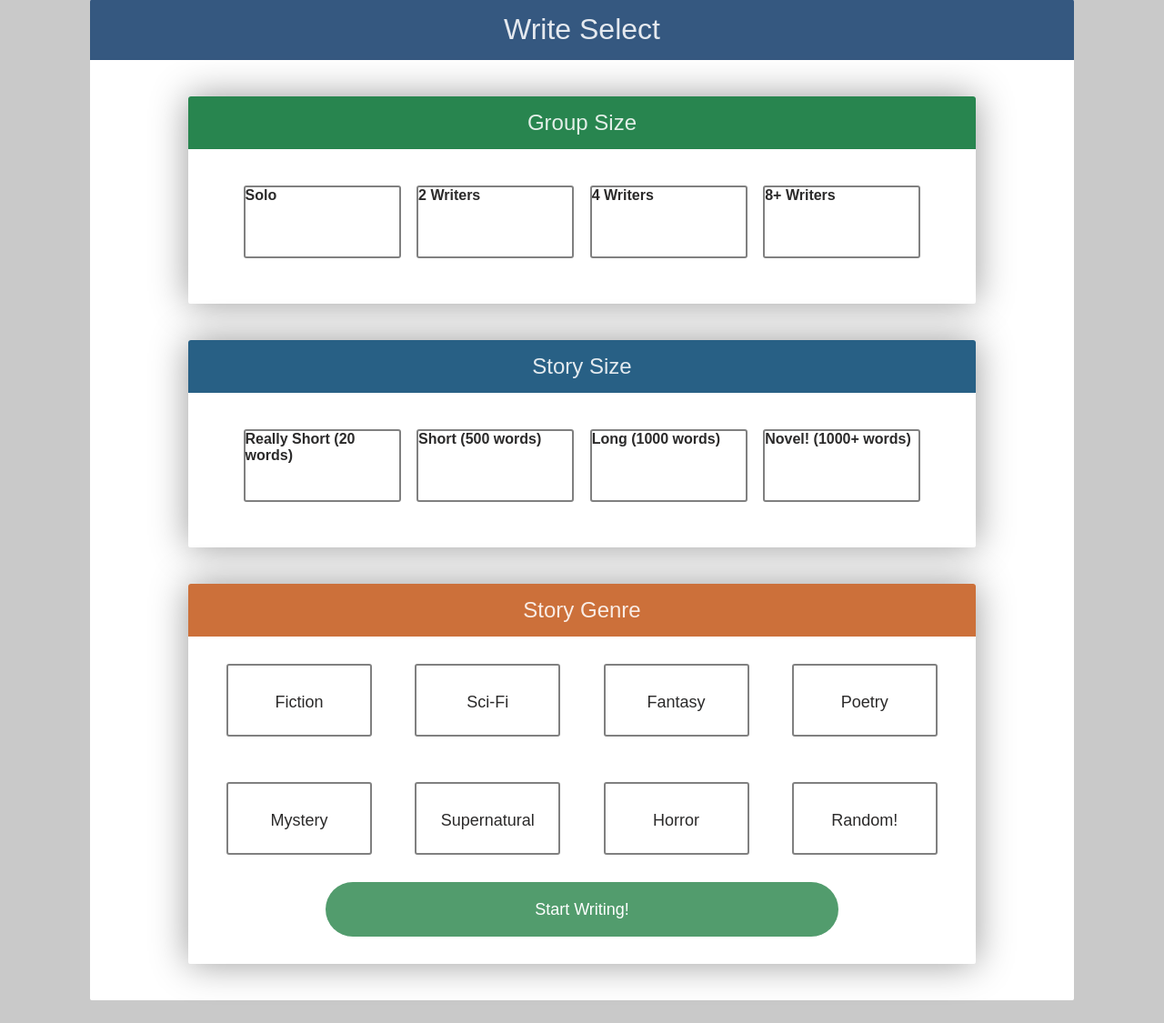
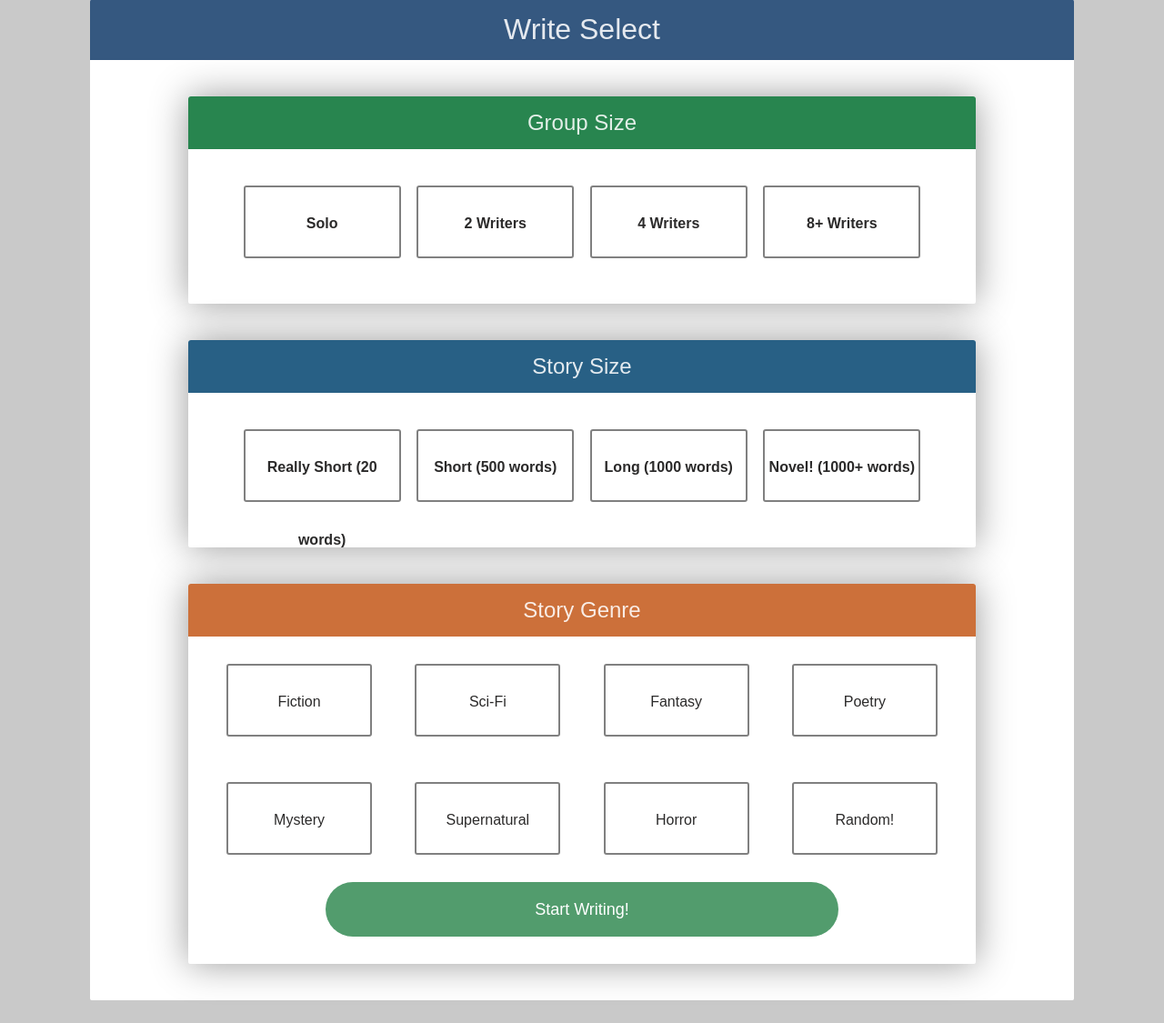
Before and after one commit to JeffKnowlesJr/Stories_to_share, a Django app: page /write in a window 1280 px wide. Shown: the part 126-1251 px from the top of the page at 91% size. Run offline with Django 3.2, Linux system fonts and the light colour scheme; parts of the project's set-up code (start-up, migrations or seed data) failed here and were passed over.

Commit message:
completed write prompt

```diff
--- a/apps/our_stories/static/our_stories/css/write_picker.css
+++ b/apps/our_stories/static/our_stories/css/write_picker.css
@@ -161,12 +161,13 @@ body{
     border-radius: 10px;
     border: 2px solid grey;
     border-radius: 3px;
-    padding-bottom: 40px;
+    text-align: center;
+    line-height: 80px;
 }
 
 .genre_box:hover{
-    background-color: rgb(132, 157, 190);
-    border: 2px solid rgb(132, 157, 190);
+  background-color: rgb(200, 210, 255);
+  border: 2px solid white;
 }
 
 .genre_box h2{
@@ -185,7 +186,9 @@ body{
     font-size: 16px;
     margin:15px 1%;
     font-weight: 600;
-    transition: .5s;
+    transition: .3s;
+    text-align: center;
+    line-height: 80px;
 }
 
 .button:hover{
@@ -199,6 +202,7 @@ body{
 }
 
 .test:checked + label {
+  color: white;
   background-color: rgb(132, 157, 190);
   border: 2px solid white;
 }
--- a/apps/our_stories/templates/our_stories/write_picker.html
+++ b/apps/our_stories/templates/our_stories/write_picker.html
@@ -49,6 +49,7 @@
                     <h1 class="group">Group Size</h1>
 
                     <div class="button_contain">
+
                         <!-- ONE PLAYER -->
                         <input type="radio" name="group" value="solo" id="solo" class="test">
                         <label for="solo" class="button">
@@ -71,10 +72,19 @@
                     <h1 class="size">Story Size</h1>
                     <div class="button_contain">
 
-                        <label for="tiny" class="button">Really Short (20 words)</label>
-                        <label for="short" class="button">Short (500 words)</label>
-                        <label for="long" class="button">Long (1000 words)</label>
-                        <label for="novel" class="button">Novel! (1000+ words)</label>
+                      <!-- TINY STORY -->
+                      <input type="radio" name="story_length" value="tiny" id="tiny" class="test">
+                      <label for="tiny" class="button">Really Short (20 words)</label>
+                      <!-- SHORT STORY -->
+                      <input type="radio" name="story_length" value="short" id="short" class="test">
+                      <label for="short" class="button">Short (500 words)
+                      </label>
+                      <!-- LONG STORY -->
+                      <input type="radio" name="story_length" value="long" id="long" class="test">
+                      <label for="long" class="button">Long (1000 words)</label>
+                      <!-- EPIC STORY -->
+                      <input type="radio" name="story_length" value="novel" id="novel" class="test">
+                      <label for="novel" class="button">Novel! (1000+ words)</label>
 
                     </div>
 
@@ -84,33 +94,32 @@
 
                         <h1 class="genre">Story Genre</h1>
                     <div class="genre_box_contain">
-                        <div class="genre_box">
-                            <h2>Fiction</h2>
-                        </div>
-                        <div class="genre_box">
-                            <h2>Sci-Fi</h2>
-                        </div>
-                        <div class="genre_box">
-                            <h2>Fantasy</h2>
-                        </div>
-                        <div class="genre_box">
-                            <h2>Poetry</h2>
-                        </div>
+                      <!-- TINY STORY -->
+                      <input type="radio" name="genre" value="fiction" id="fiction" class="test">
+                      <label for="fiction" class="genre_box">Fiction</label>
+                      <!-- SHORT STORY -->
+                      <input type="radio" name="genre" value="scifi" id="scifi" class="test">
+                      <label for="scifi" class="genre_box">Sci-Fi</label>
+                      <!-- LONG STORY -->
+                      <input type="radio" name="genre" value="fantasy" id="fantasy" class="test">
+                      <label for="fantasy" class="genre_box">Fantasy</label>
+                      <!-- EPIC STORY -->
+                      <input type="radio" name="genre" value="poetry" id="poetry" class="test">
+                      <label for="poetry" class="genre_box">Poetry</label>
                     </div>
                     <div class="genre_box_contain">
-                        <div class="genre_box">
-                            <h2>Mystery</h2>
-                        </div>
-                        <div class="genre_box">
-                            <h2>Supernatural</h2>
-                        </div>
-                        <div class="genre_box">
-                            <h2>Horror</h2>
-                        </div>
-                        <div class="genre_box">
-                            <h2>Random!</h2>
-                        </div>
-
+                      <!-- TINY STORY -->
+                      <input type="radio" name="genre" value="mystery" id="mystery" class="test">
+                      <label for="mystery" class="genre_box">Mystery</label>
+                      <!-- SHORT STORY -->
+                      <input type="radio" name="genre" value="supernatural" id="supernatural" class="test">
+                      <label for="supernatural" class="genre_box">Supernatural</label>
+                      <!-- LONG STORY -->
+                      <input type="radio" name="genre" value="horror" id="horror" class="test">
+                      <label for="horror" class="genre_box">Horror</label>
+                      <!-- EPIC STORY -->
+                      <input type="radio" name="genre" value="random" id="random" class="test">
+                      <label for="random" class="genre_box">Random!</label>
                 </div>
 
 
```
